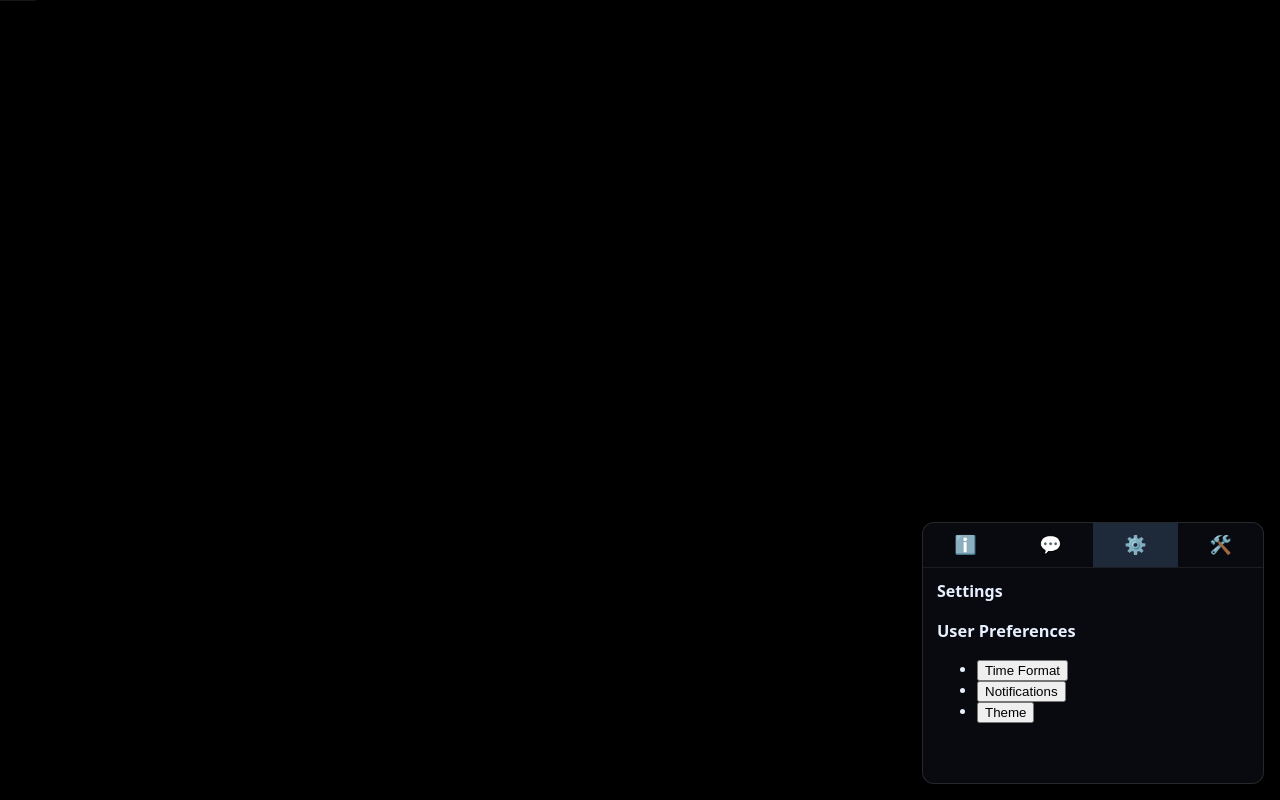
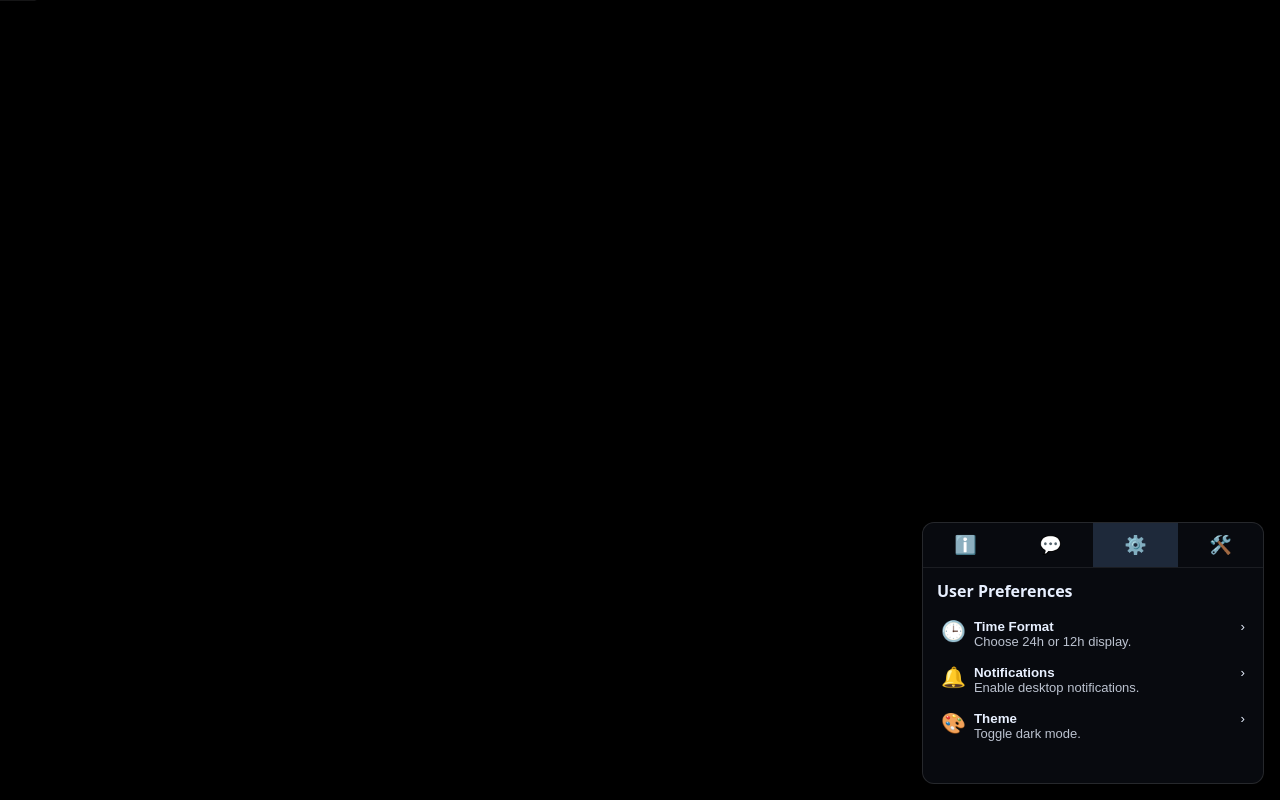
Before and after one commit to growverse/growverse, a React (Vite) app: page / in a window 1280 px wide. Both pictures are taken after a click on the button "⚙️". Built offline with nearby package versions, Linux system fonts and the light colour scheme; no server answers.

Commit message:
refactor: organize settings views like admin

```diff
--- /dev/null
+++ b/src/ui/settings/SettingsPanel.tsx
@@ -0,0 +1,23 @@
+import { useState } from 'react';
+import { SettingsRoute } from './settingsRoutes';
+import UserPreferencesView from './views/UserPreferencesView';
+import TimeFormatView from './views/TimeFormatView';
+import NotificationsView from './views/NotificationsView';
+import ThemeView from './views/ThemeView';
+import './settings.css';
+
+export default function SettingsPanel(): JSX.Element {
+  const [route, setRoute] = useState<SettingsRoute>(SettingsRoute.UserPreferences);
+
+  if (route === SettingsRoute.TimeFormat) {
+    return <TimeFormatView onBack={() => setRoute(SettingsRoute.UserPreferences)} />;
+  }
+  if (route === SettingsRoute.Notifications) {
+    return <NotificationsView onBack={() => setRoute(SettingsRoute.UserPreferences)} />;
+  }
+  if (route === SettingsRoute.Theme) {
+    return <ThemeView onBack={() => setRoute(SettingsRoute.UserPreferences)} />;
+  }
+
+  return <UserPreferencesView onNavigate={setRoute} />;
+}
--- /dev/null
+++ b/src/ui/settings/settings.css
@@ -0,0 +1,49 @@
+.settings-home-list {
+  list-style: none;
+  padding: 0;
+  margin: 0;
+}
+.settings-home-item {
+  width: 100%;
+  display: flex;
+  align-items: flex-start;
+  background: none;
+  border: none;
+  color: inherit;
+  padding: 8px 4px;
+  cursor: pointer;
+  text-align: left;
+}
+.settings-home-item:hover,
+.settings-home-item:focus {
+  background: rgba(130,180,255,.18);
+}
+.settings-home-item .icon {
+  margin-right: 8px;
+  font-size: 20px;
+}
+.settings-home-item .text {
+  flex: 1;
+}
+.settings-home-item .title {
+  font-weight: 600;
+}
+.settings-home-item .desc {
+  font-size: 13px;
+  opacity: 0.8;
+}
+.settings-home-item .chevron {
+  margin-left: 8px;
+}
+.settings-detail-header {
+  display: flex;
+  align-items: center;
+  margin-bottom: 8px;
+}
+.settings-detail-header .back-btn {
+  margin-right: 8px;
+}
+.settings-detail-header h3 {
+  margin: 0;
+  font-size: 16px;
+}
--- /dev/null
+++ b/src/ui/settings/settingsRoutes.ts
@@ -0,0 +1,6 @@
+export enum SettingsRoute {
+  UserPreferences = 'user_prefs',
+  TimeFormat = 'time_format',
+  Notifications = 'notifications',
+  Theme = 'theme',
+}
--- /dev/null
+++ b/src/ui/settings/views/NotificationsView.tsx
@@ -0,0 +1,30 @@
+import { useUserStore, updatePreferences } from '@/state/userStore';
+
+type Props = {
+  onBack: () => void;
+};
+
+export default function NotificationsView({ onBack }: Props): JSX.Element {
+  const { state } = useUserStore();
+  const prefs = state.user.preferences;
+  return (
+    <div className="notifications-view">
+      <div className="settings-detail-header">
+        <button className="back-btn" onClick={onBack}>
+          ← Back
+        </button>
+        <h3>User Preferences / Notifications</h3>
+      </div>
+      <div className="settings-detail-content">
+        <label>
+          <input
+            type="checkbox"
+            checked={prefs.enableNotifications}
+            onChange={(e) => updatePreferences({ enableNotifications: e.target.checked })}
+          />
+          Enable notifications
+        </label>
+      </div>
+    </div>
+  );
+}
--- /dev/null
+++ b/src/ui/settings/views/ThemeView.tsx
@@ -0,0 +1,30 @@
+import { useUserStore, updatePreferences } from '@/state/userStore';
+
+type Props = {
+  onBack: () => void;
+};
+
+export default function ThemeView({ onBack }: Props): JSX.Element {
+  const { state } = useUserStore();
+  const prefs = state.user.preferences;
+  return (
+    <div className="theme-view">
+      <div className="settings-detail-header">
+        <button className="back-btn" onClick={onBack}>
+          ← Back
+        </button>
+        <h3>User Preferences / Theme</h3>
+      </div>
+      <div className="settings-detail-content">
+        <label>
+          <input
+            type="checkbox"
+            checked={prefs.enableDarkMode}
+            onChange={(e) => updatePreferences({ enableDarkMode: e.target.checked })}
+          />
+          Dark mode
+        </label>
+      </div>
+    </div>
+  );
+}
--- /dev/null
+++ b/src/ui/settings/views/TimeFormatView.tsx
@@ -0,0 +1,40 @@
+import { useUserStore, updatePreferences } from '@/state/userStore';
+
+type Props = {
+  onBack: () => void;
+};
+
+export default function TimeFormatView({ onBack }: Props): JSX.Element {
+  const { state } = useUserStore();
+  const prefs = state.user.preferences;
+  return (
+    <div className="time-format-view">
+      <div className="settings-detail-header">
+        <button className="back-btn" onClick={onBack}>
+          ← Back
+        </button>
+        <h3>User Preferences / Time Format</h3>
+      </div>
+      <div className="settings-detail-content">
+        <label>
+          <input
+            type="radio"
+            name="timefmt"
+            checked={prefs.timeFormat === '24h'}
+            onChange={() => updatePreferences({ timeFormat: '24h' })}
+          />
+          24h
+        </label>
+        <label>
+          <input
+            type="radio"
+            name="timefmt"
+            checked={prefs.timeFormat === '12h'}
+            onChange={() => updatePreferences({ timeFormat: '12h' })}
+          />
+          12h
+        </label>
+      </div>
+    </div>
+  );
+}
--- /dev/null
+++ b/src/ui/settings/views/UserPreferencesView.tsx
@@ -0,0 +1,45 @@
+import { SettingsRoute } from '../settingsRoutes';
+
+type Props = {
+  onNavigate: (route: SettingsRoute) => void;
+};
+
+export default function UserPreferencesView({ onNavigate }: Props): JSX.Element {
+  return (
+    <div className="settings-home">
+      <h2>User Preferences</h2>
+      <ul className="settings-home-list">
+        <li>
+          <button className="settings-home-item" onClick={() => onNavigate(SettingsRoute.TimeFormat)}>
+            <span className="icon">🕒</span>
+            <div className="text">
+              <div className="title">Time Format</div>
+              <div className="desc">Choose 24h or 12h display.</div>
+            </div>
+            <span className="chevron">›</span>
+          </button>
+        </li>
+        <li>
+          <button className="settings-home-item" onClick={() => onNavigate(SettingsRoute.Notifications)}>
+            <span className="icon">🔔</span>
+            <div className="text">
+              <div className="title">Notifications</div>
+              <div className="desc">Enable desktop notifications.</div>
+            </div>
+            <span className="chevron">›</span>
+          </button>
+        </li>
+        <li>
+          <button className="settings-home-item" onClick={() => onNavigate(SettingsRoute.Theme)}>
+            <span className="icon">🎨</span>
+            <div className="text">
+              <div className="title">Theme</div>
+              <div className="desc">Toggle dark mode.</div>
+            </div>
+            <span className="chevron">›</span>
+          </button>
+        </li>
+      </ul>
+    </div>
+  );
+}
--- a/src/ui/tabs/SettingsTab.tsx
+++ b/src/ui/tabs/SettingsTab.tsx
@@ -1,10 +1,9 @@
-import { UserPreferences } from './UserPreferences';
+import SettingsPanel from '../settings/SettingsPanel';
 
 export function SettingsTab(): JSX.Element {
   return (
     <div className="settings-tab">
-      <h2>Settings</h2>
-      <UserPreferences />
+      <SettingsPanel />
     </div>
   );
 }
--- a/src/ui/tabs/UserPreferences.tsx
+++ /dev/null
@@ -1,90 +0,0 @@
-import { useState } from 'react';
-import { useUserStore, updatePreferences } from '@/state/userStore';
-
-type View = 'root' | 'time' | 'notifications' | 'theme';
-
-export function UserPreferences(): JSX.Element {
-  const { state } = useUserStore();
-  const prefs = state.user.preferences;
-  const [view, setView] = useState<View>('root');
-
-  if (view === 'time') {
-    return (
-      <div>
-        <button onClick={() => setView('root')}>Back</button>
-        <h3>Time Format</h3>
-        <div>
-          <label>
-            <input
-              type="radio"
-              name="timefmt"
-              checked={prefs.timeFormat === '24h'}
-              onChange={() => updatePreferences({ timeFormat: '24h' })}
-            />
-            24h
-          </label>
-          <label>
-            <input
-              type="radio"
-              name="timefmt"
-              checked={prefs.timeFormat === '12h'}
-              onChange={() => updatePreferences({ timeFormat: '12h' })}
-            />
-            12h
-          </label>
-        </div>
-      </div>
-    );
-  }
-
-  if (view === 'notifications') {
-    return (
-      <div>
-        <button onClick={() => setView('root')}>Back</button>
-        <h3>Notifications</h3>
-        <label>
-          <input
-            type="checkbox"
-            checked={prefs.enableNotifications}
-            onChange={(e) => updatePreferences({ enableNotifications: e.target.checked })}
-          />
-          Enable notifications
-        </label>
-      </div>
-    );
-  }
-
-  if (view === 'theme') {
-    return (
-      <div>
-        <button onClick={() => setView('root')}>Back</button>
-        <h3>Theme</h3>
-        <label>
-          <input
-            type="checkbox"
-            checked={prefs.enableDarkMode}
-            onChange={(e) => updatePreferences({ enableDarkMode: e.target.checked })}
-          />
-          Dark mode
-        </label>
-      </div>
-    );
-  }
-
-  return (
-    <div>
-      <h3>User Preferences</h3>
-      <ul>
-        <li>
-          <button onClick={() => setView('time')}>Time Format</button>
-        </li>
-        <li>
-          <button onClick={() => setView('notifications')}>Notifications</button>
-        </li>
-        <li>
-          <button onClick={() => setView('theme')}>Theme</button>
-        </li>
-      </ul>
-    </div>
-  );
-}
```
